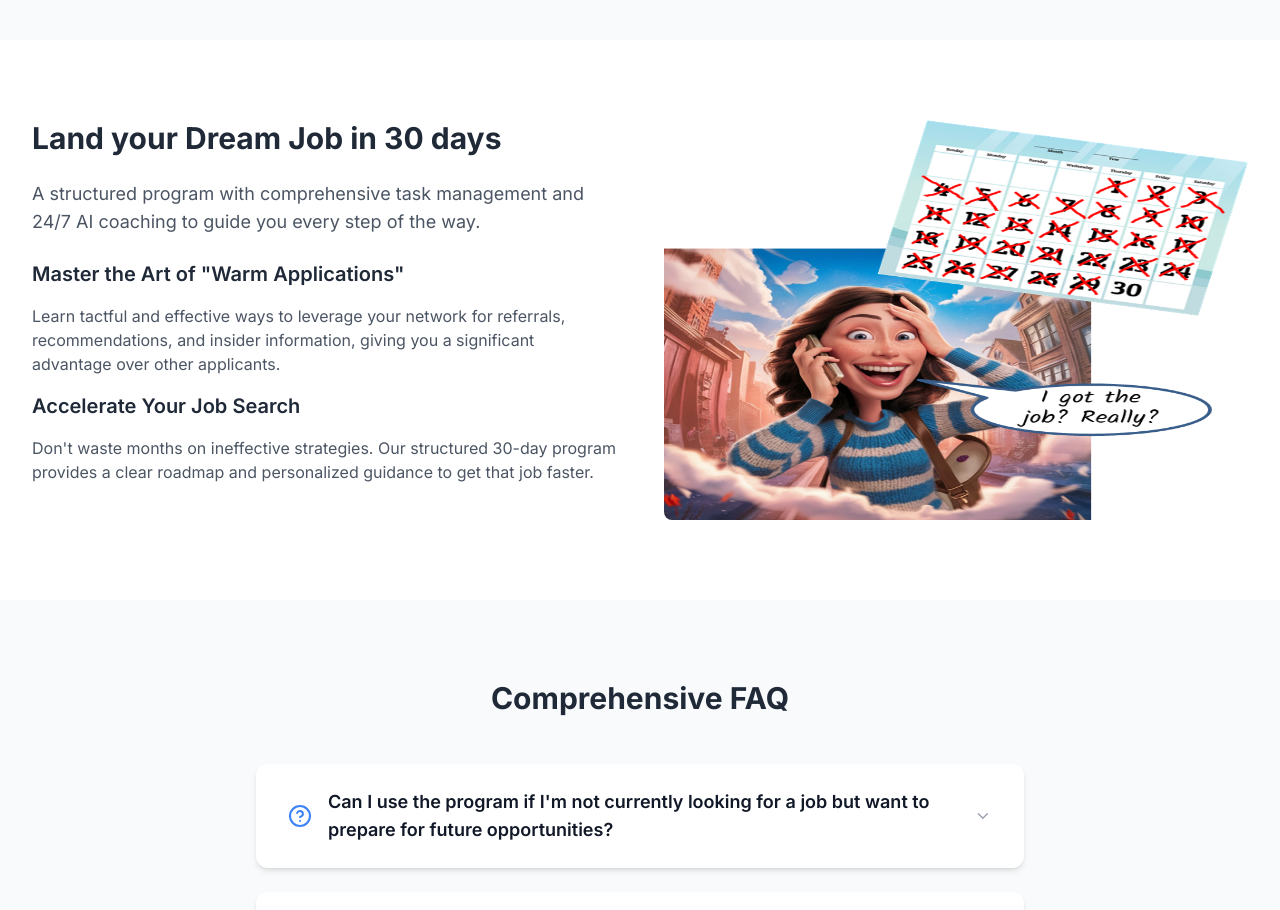
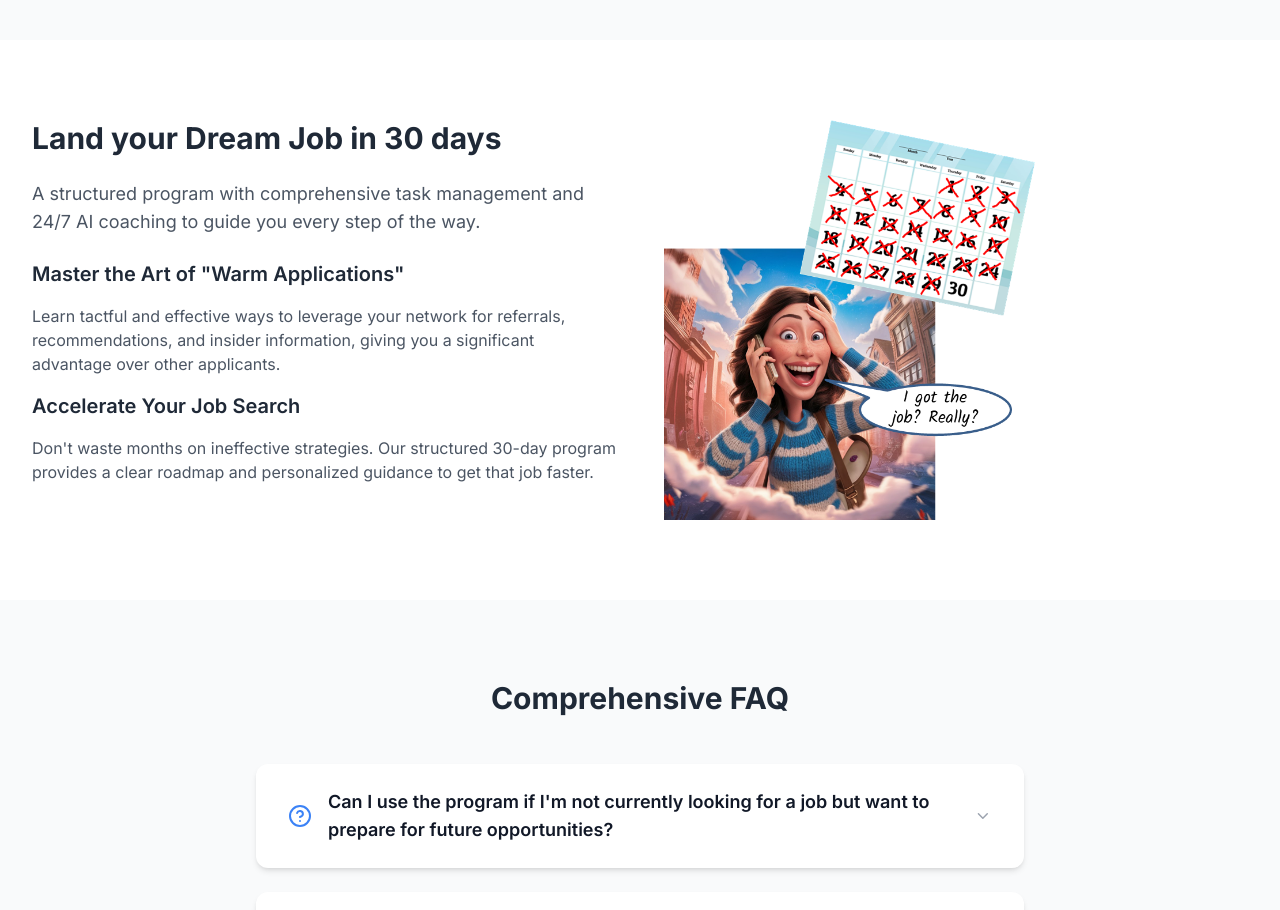
Before and after one commit to tomvinkler44/homepage, a React (Vite) app: page /program in a window 1280 px wide. Shown: the part 1820-2730 px from the top of the page. Built offline with nearby package versions, Linux system fonts and the light colour scheme.

Commit message:
image stretch issue fix

```diff
--- a/src/pages/Program.tsx
+++ b/src/pages/Program.tsx
@@ -180,12 +180,11 @@ export default function Program() {
                 </p>
               </div>
             </div>
-            <div className="relative">
+            <div className="relative d-flex justify-start items-center">
               <img
-                style={{ height: "400px", width: "100%" }}
+                style={{ height: "400px", width: 'auto' }}
                 src={JobFindImage}
                 alt="Job search success"
-                className="rounded-lg"
               />
             </div>
           </div>
```
